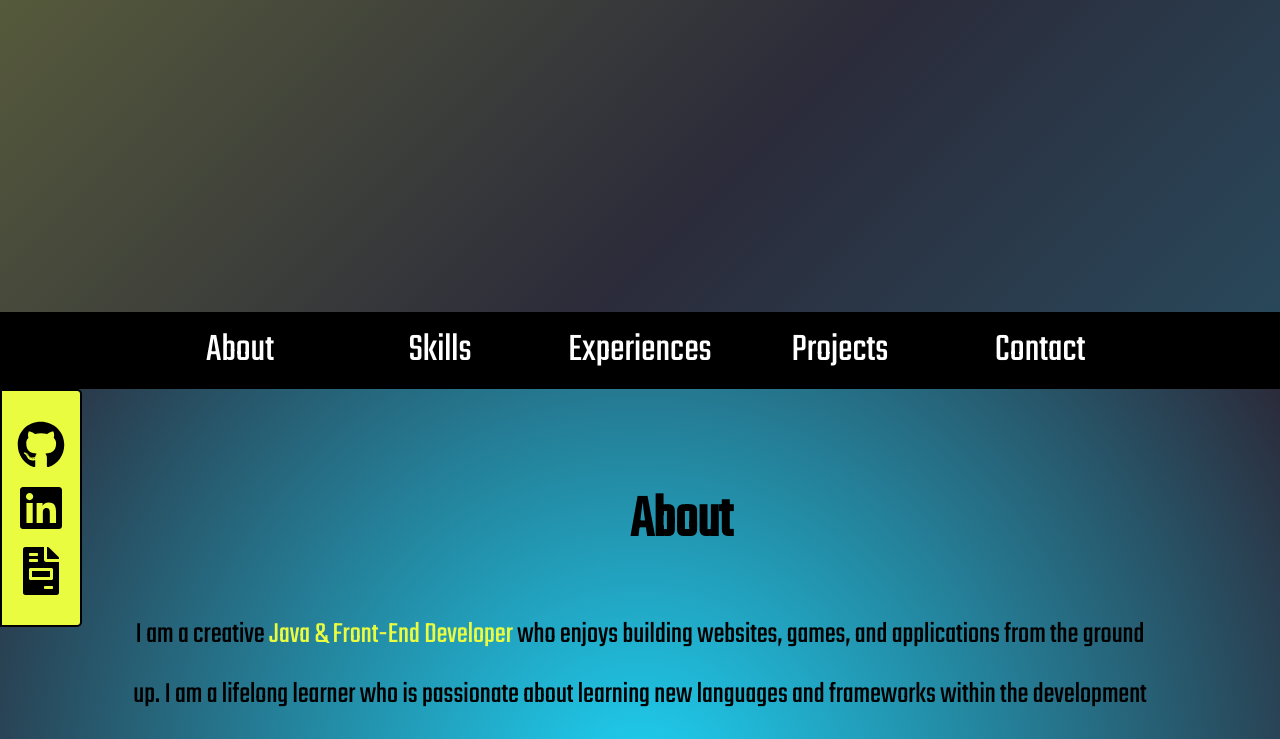
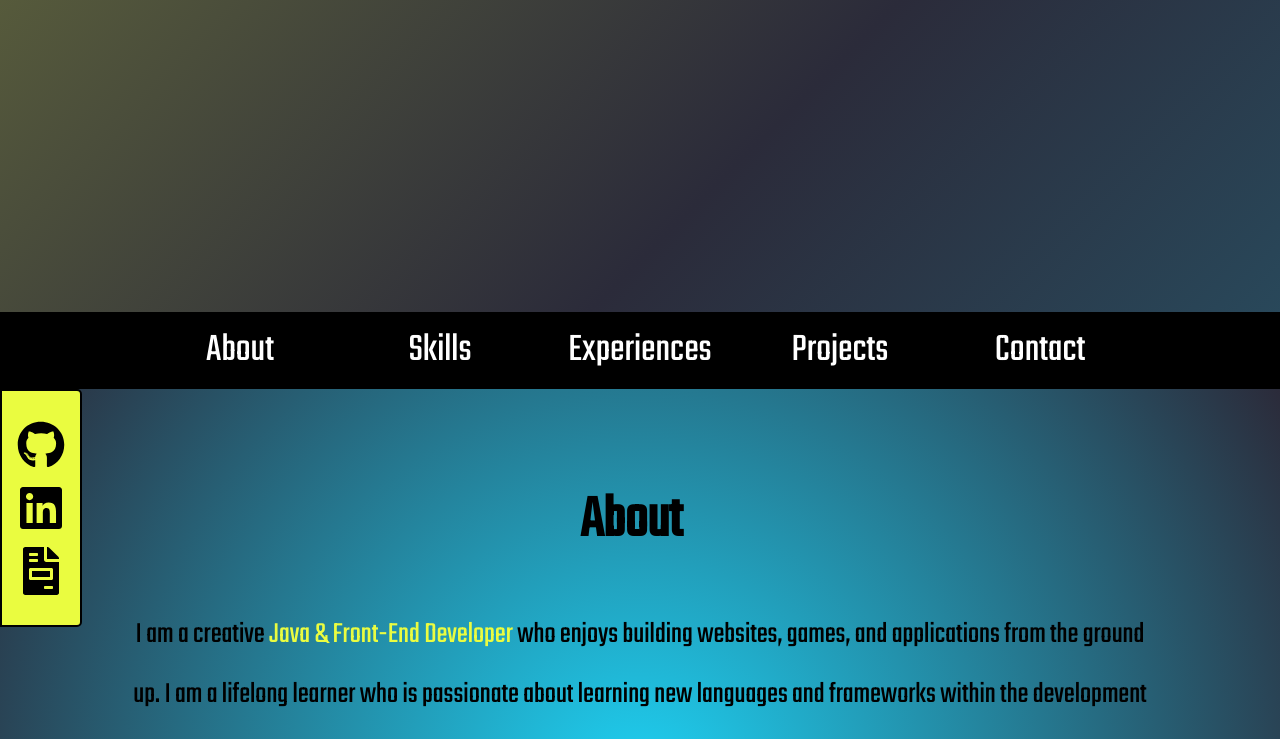
Before and after one commit to Calvinkim4/portfolio, a React (Create React App) app: page / in a window 1280 px wide. Shown: the part 408-1147 px from the top of the page. Built offline with nearby package versions, Linux system fonts and the light colour scheme.

Commit message:
Fixed about title position

```diff
--- a/src/App.css
+++ b/src/App.css
@@ -426,3 +426,13 @@ span {
     width: 100%;
   }
 }
+
+.about-title {
+  padding-right: 100px;
+}
+
+@media only screen and (min-device-width: 300px) and (max-device-width: 667px)  {
+  .about-title {
+    padding-right: 0;
+  }
+}
--- a/src/components/About.jsx
+++ b/src/components/About.jsx
@@ -4,7 +4,7 @@ class About extends Component {
     render() {
         return(
             <div id="about" className='container-div'>
-                <h1 className='component-title'>About</h1>
+                <h1 className='component-title about-title'>About</h1>
                 <p className='about-desc'>I am a creative <span>Java & Front-End Developer</span> who enjoys building websites, games, and applications from the ground up. I am a lifelong learner who is passionate about learning new languages and frameworks within the development space. By learning Java on my own through online tutorials and textbooks, I was able to create a multiple android games and even deployed two of them on the Play Store. Whether it be mobile, web or even artificial intelligence, I would like to help build something useful and be a part of group of individuals who are driven and like-minded.</p>
             </div>
         )
```
